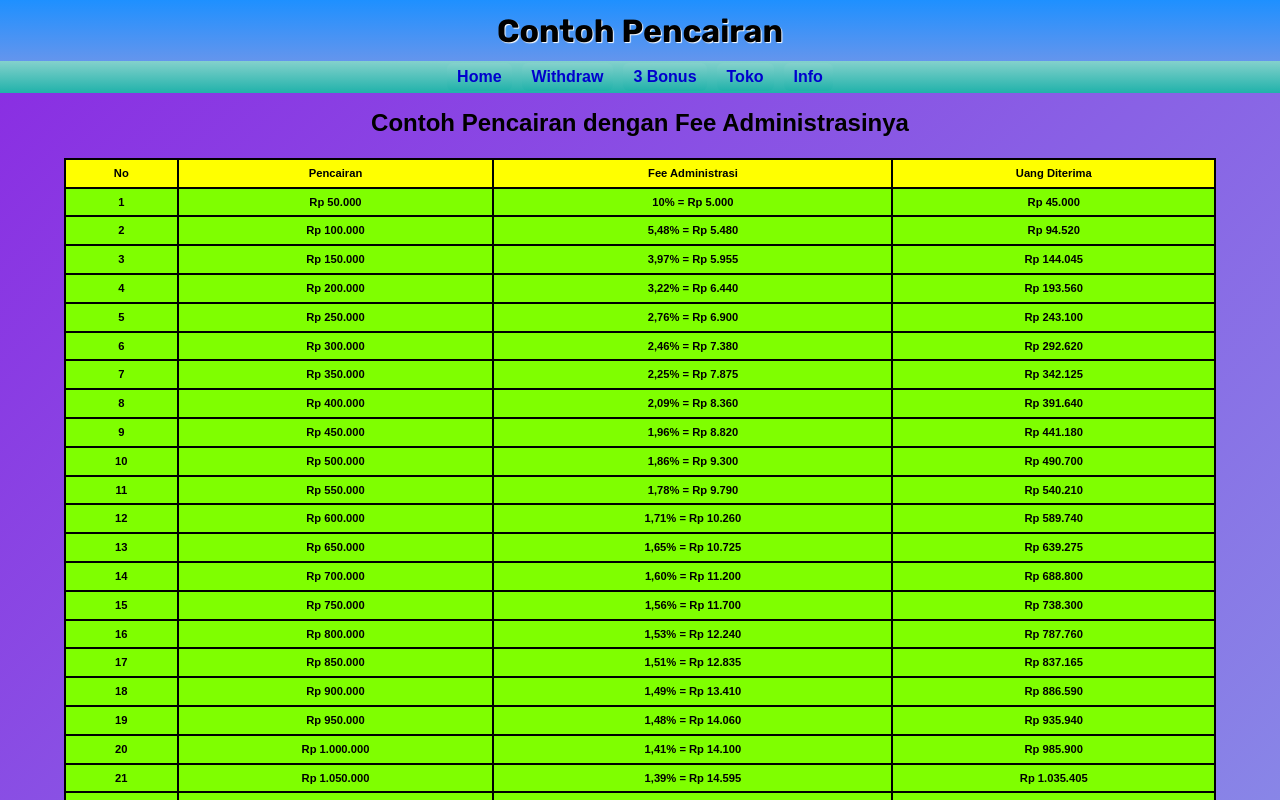
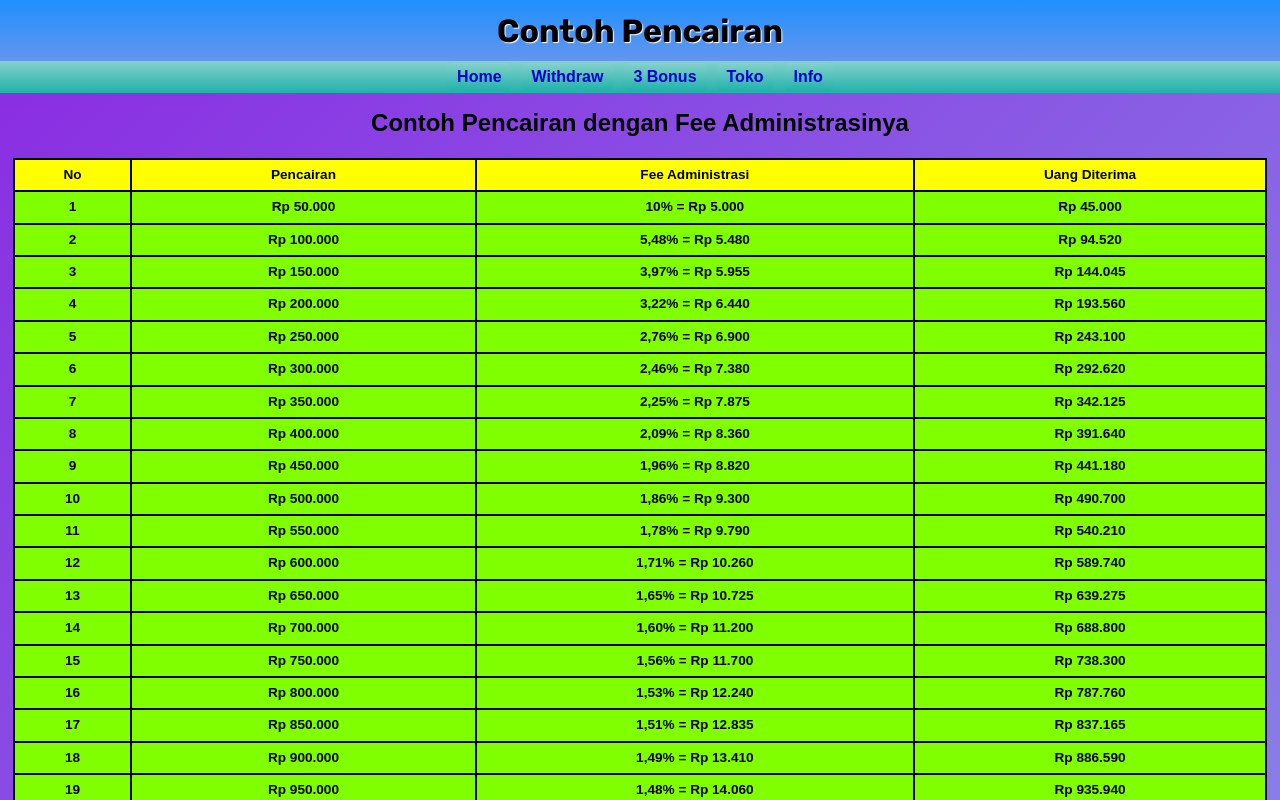
Before and after one commit to SAFF35/C.Pencairan, a plain HTML site: page index.html in a window 1280 px wide. Shown: the top 800 px of the page. Drawn offline with nearby package versions, Linux system fonts and the light colour scheme.

Commit message:
Update index.html

```diff
--- a/index.html
+++ b/index.html
@@ -112,10 +112,10 @@
     }
     /* Tabel dengan garis hitam tebal, isi tengah, background header kuning cerah dan isi hijau cerah */
     table.my-table {
-      width: 90%;
+      width: 98%;
       margin: 20px auto;
       border-collapse: collapse;
-      font-size: 14px; /* Ukuran huruf disesuaikan agar teks tetap satu baris */
+      font-size: 17px; /* Ukuran huruf disesuaikan agar teks tetap satu baris */
     }
     table.my-table th,
     table.my-table td {
```
